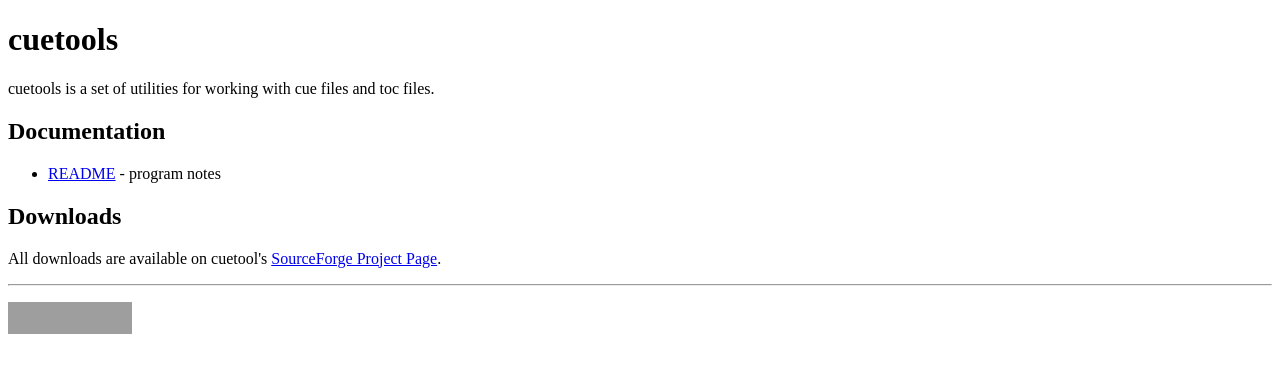
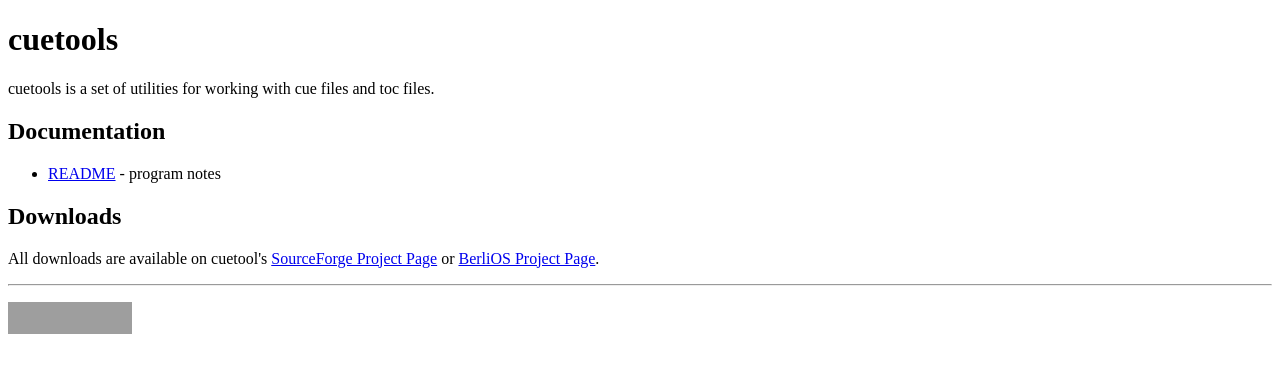
Before and after one commit to BackupTheBerlios/cuetools-svn, a plain HTML site: page website/index.html in a window 1280 px wide. Drawn offline with Linux system fonts and the light colour scheme; grey boxes are pictures that could not be loaded.

Commit message:
Added a link to BerliOS project page.

```diff
--- a/website/index.html
+++ b/website/index.html
@@ -16,7 +16,7 @@
 </ul>
 
 <h2>Downloads</h2>
-<p>All downloads are available on cuetool's <a href="http://sourceforge.net/projects/cuetools/">SourceForge Project Page</a>.</p>
+<p>All downloads are available on cuetool's <a href="http://sourceforge.net/projects/cuetools/">SourceForge Project Page</a> or <a href="https://developer.berlios.de/projects/cuetools/">BerliOS Project Page</a>.</p>
 
 <hr>
 <p><a href="http://developer.berlios.de" title="BerliOS Developer"> <img src="http://developer.berlios.de/bslogo.php?group_id=2130" width="124px" height="32px" border="0" alt="BerliOS Developer Logo"></a></p>
```
